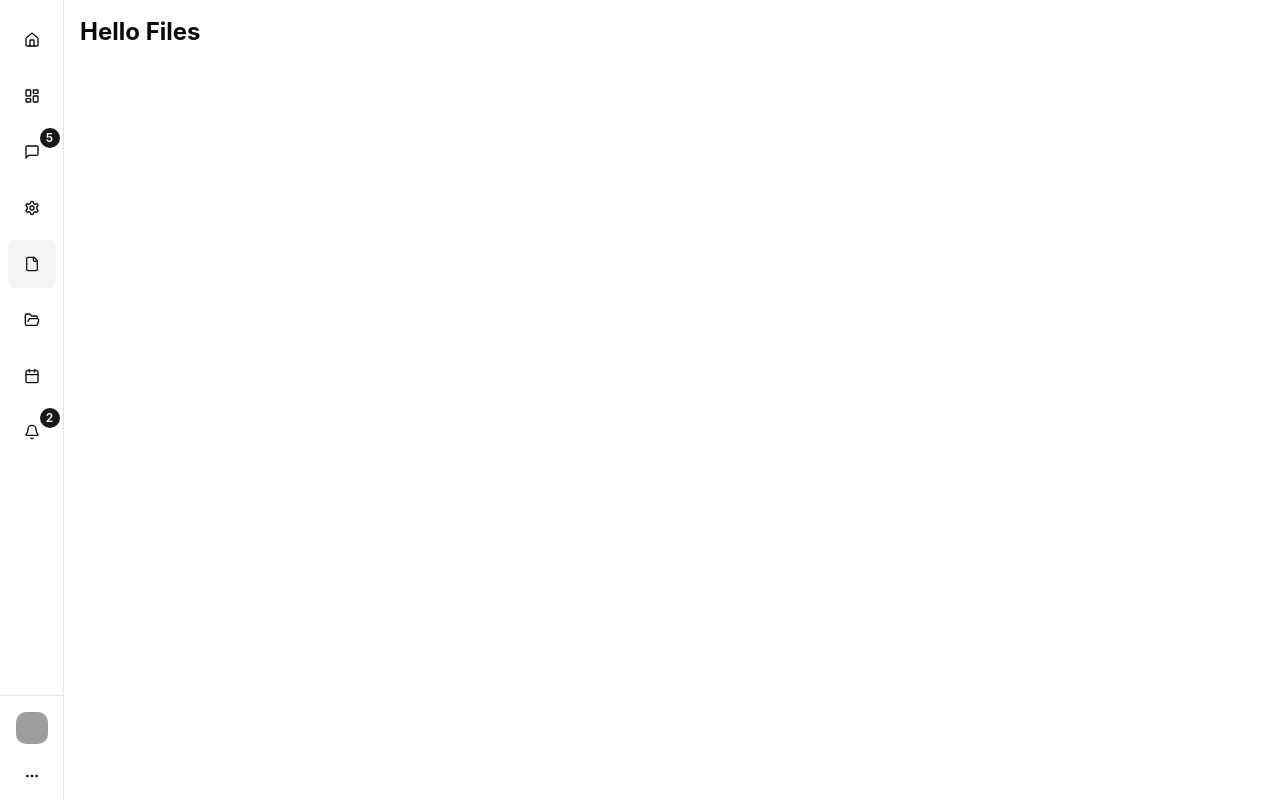
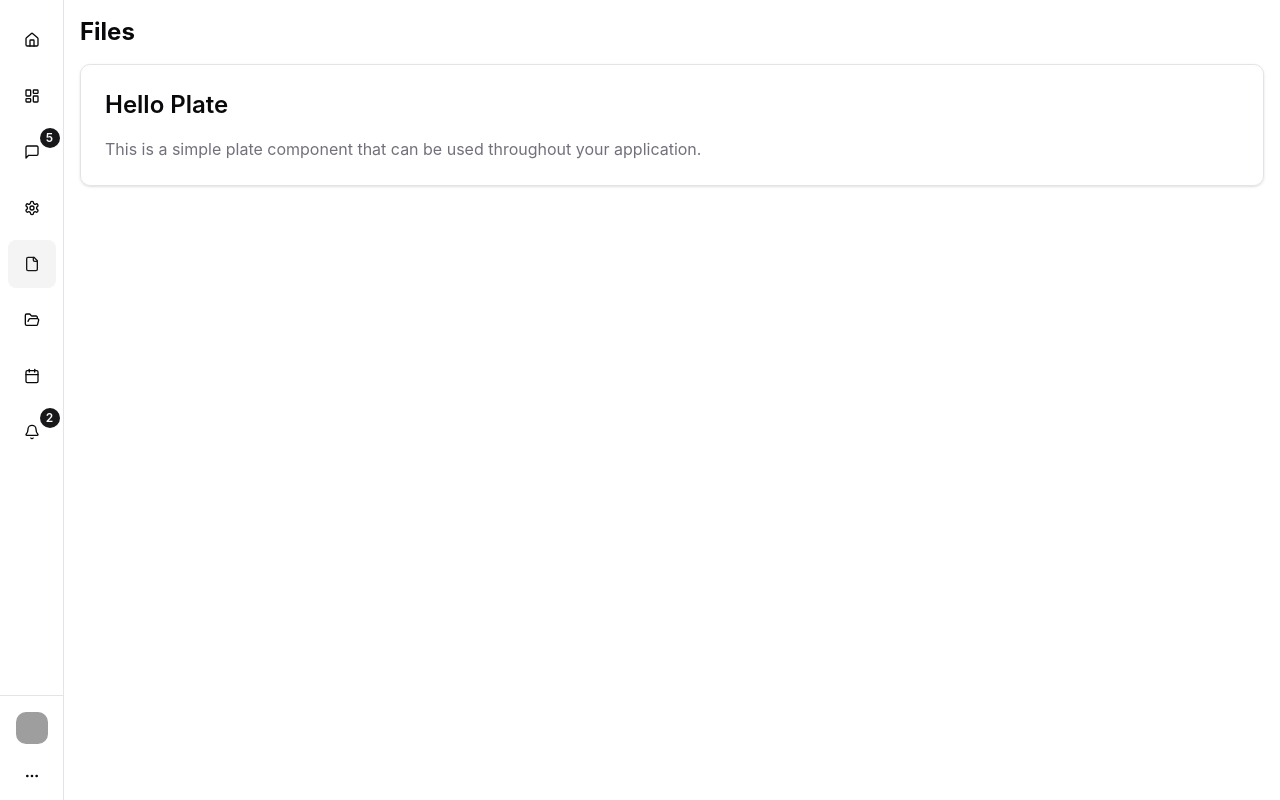
Before and after one commit to Donnerstagnacht/tanstack-router-navigation, a React (Vite) app: page /files in a window 1280 px wide. Built offline with nearby package versions, Linux system fonts and the light colour scheme; grey boxes are pictures that could not be loaded.

Commit message:
plate entry point

```diff
--- /dev/null
+++ b/src/components/plate-js/plate.tsx
@@ -0,0 +1,10 @@
+export default function HelloPlate() {
+  return (
+    <div className="bg-background/50 border-border rounded-lg border p-6 shadow-sm">
+      <h2 className="mb-4 text-2xl font-semibold">Hello Plate</h2>
+      <p className="text-muted-foreground">
+        This is a simple plate component that can be used throughout your application.
+      </p>
+    </div>
+  );
+}
--- a/src/routes/files.tsx
+++ b/src/routes/files.tsx
@@ -1,11 +1,13 @@
 import { createFileRoute } from '@tanstack/react-router';
+import HelloPlate from '../components/plate-js/plate';
 
 export const Route = createFileRoute('/files')({ component: Files });
 
 function Files() {
   return (
     <div className="container mx-auto p-4">
-      <h1 className="mb-4 text-2xl font-bold">Hello Files</h1>
+      <h1 className="mb-4 text-2xl font-bold">Files</h1>
+      <HelloPlate />
     </div>
   );
 }
```
